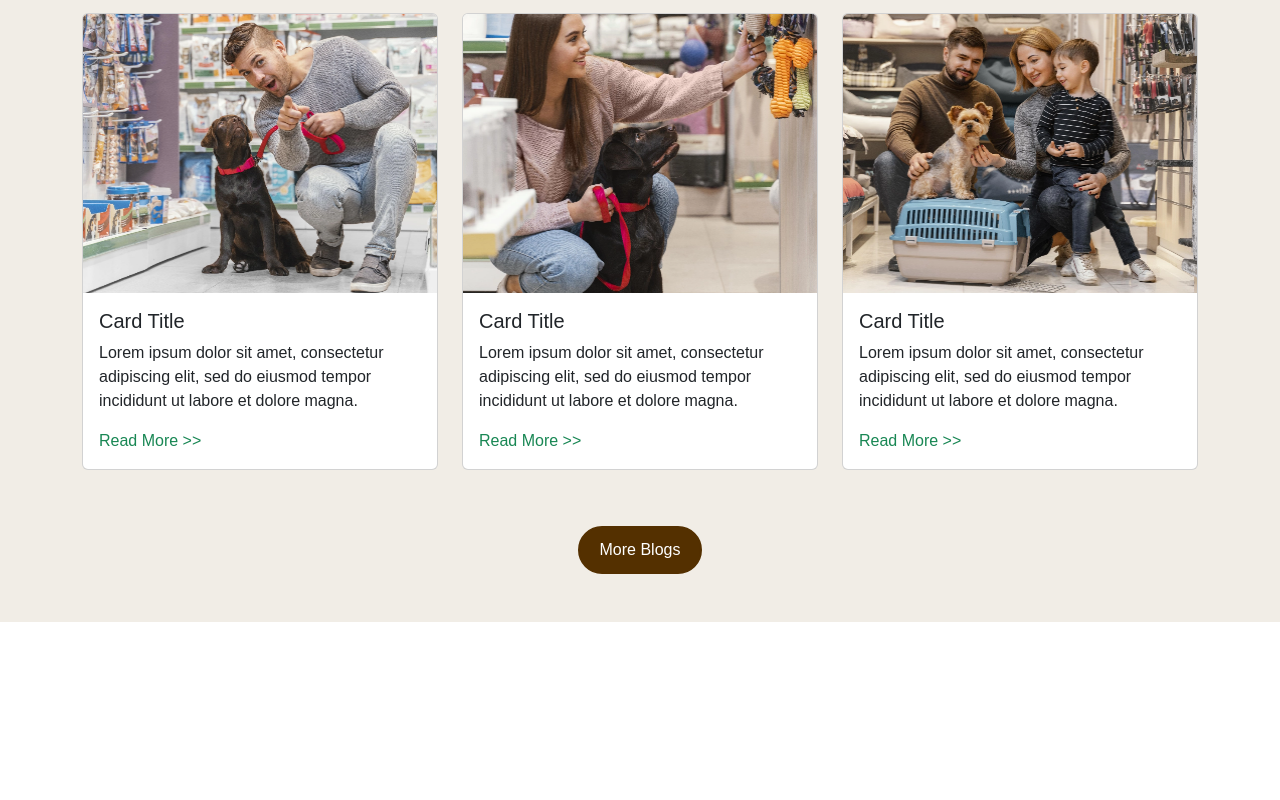
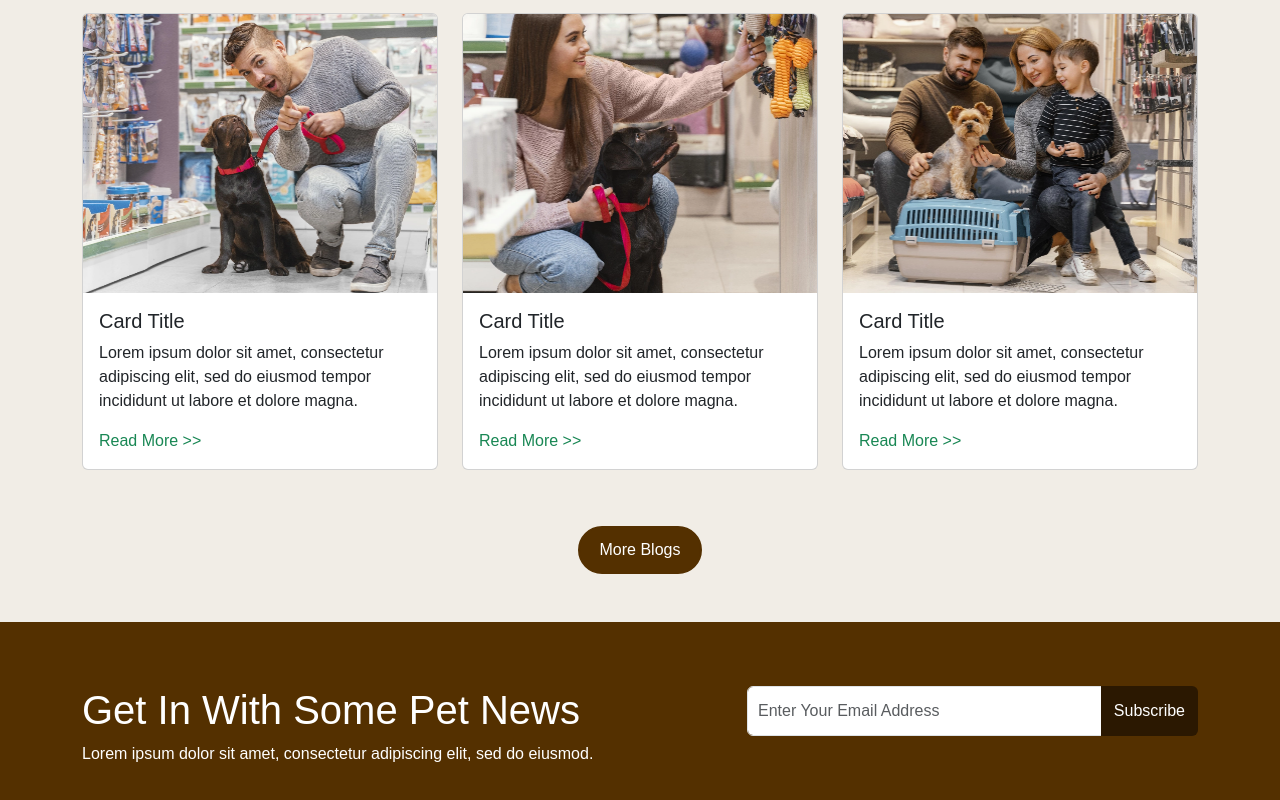
Before and after one commit to chamaxx9zp/pet-shop, a Next.js app: page / in a window 1280 px wide. Shown: the part 1953-2753 px from the top of the page. Before the commit the page ends 2575 px from the top, so only its background shows below. Built offline with nearby package versions, Linux system fonts and the light colour scheme; a web font is replaced by a local one.

Commit message:
add news letter component

```diff
--- /dev/null
+++ b/src/app/components/news-letter/NewsLetter.module.scss
@@ -0,0 +1,18 @@
+.background-color {
+    background-color: #543000;
+}
+
+.news-letter {
+    padding-bottom: 4rem;
+    padding-top: 4rem;
+}
+
+.btn-subscribe {
+    background-color: #2B1801;
+    color: #FFFFFF;
+}
+
+.custom-input {
+    height: 50px;
+    padding: 10px;
+  }
--- /dev/null
+++ b/src/app/components/news-letter/NewsLetter.tsx
@@ -0,0 +1,44 @@
+import React from 'react'
+import styles from './NewsLetter.module.scss'
+import Container from 'react-bootstrap/Container';
+import Row from 'react-bootstrap/Row';
+import Col from 'react-bootstrap/Col';
+import Button from 'react-bootstrap/Button';
+import Form from 'react-bootstrap/Form';
+import InputGroup from 'react-bootstrap/InputGroup';
+
+function NewsLetter() {
+  return (
+    <div className={styles["background-color"]}>
+      <Container>
+        <Row className={styles["news-letter"]}>
+          <Col md={7}>
+            <div className="">
+              <h1 className="text-white">Get In With Some Pet News</h1>
+              <p className="text-white">
+                Lorem ipsum dolor sit amet, consectetur adipiscing elit, sed do
+                eiusmod.
+              </p>
+            </div>
+          </Col>
+          <Col md={5}>
+            <div className="">
+            <InputGroup className="">
+              <Form.Control
+                aria-label="Enter Your Email Address"
+                placeholder="Enter Your Email Address"
+                className={styles['custom-input']}
+              />
+              <Button variant="" className={styles['btn-subscribe']}>
+                Subscribe
+              </Button>
+            </InputGroup>
+            </div>
+          </Col>
+        </Row>
+      </Container>
+    </div>
+  );
+}
+
+export default NewsLetter
--- a/src/app/page.tsx
+++ b/src/app/page.tsx
@@ -5,6 +5,7 @@ import HeroSlider from "./components/hero-slider/HeroSlider";
 import FeaturedProducts from "./components/featured-products/FeaturedProducts";
 import PromotionBanner from "./components/promotion-banner/PromotionBanner";
 import Blog from "./components/blogs/Blog";
+import NewsLetter from "./components/news-letter/NewsLetter";
 
 export default function Home() {
   return (
@@ -13,6 +14,7 @@ export default function Home() {
       <FeaturedProducts/>
       <PromotionBanner/>
       <Blog/>
+      <NewsLetter/>
     </>
   );
 }
```
